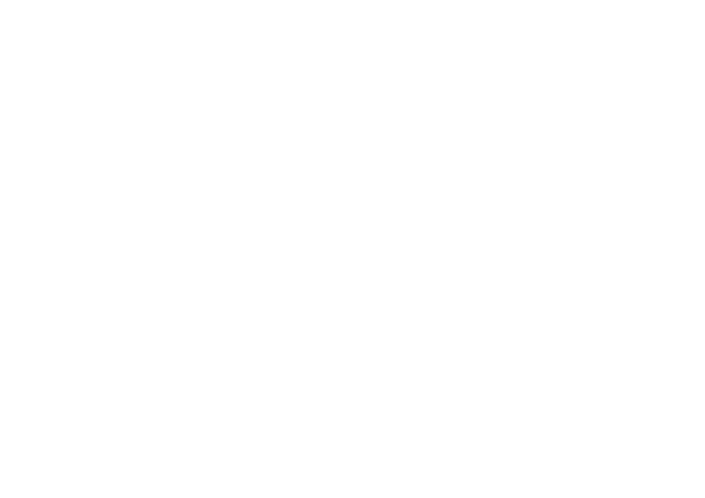
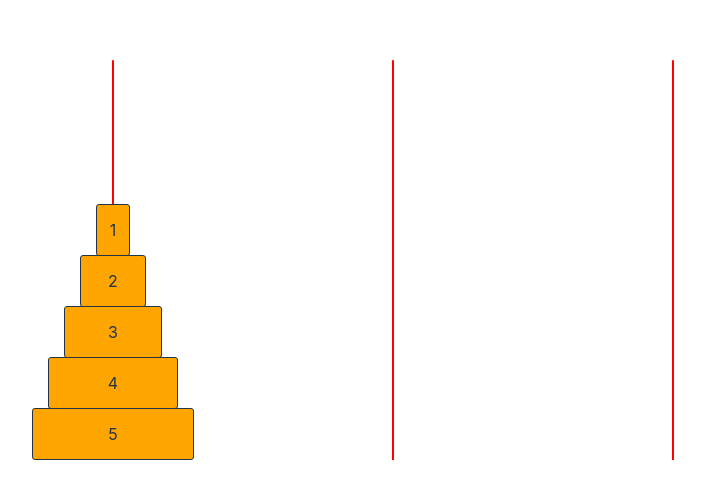
Before and after one commit to omarBaldi/tower_hanoi, a React (Vite) app: page / in a window 1280 px wide. Shown: the part 140-638 px from the top of the page, without its empty margins (247-952 px from the left). Built offline with nearby package versions, Linux system fonts and the light colour scheme.

Commit message:
Rendered hanoi towers and items + applied style

```diff
--- a/src/App.tsx
+++ b/src/App.tsx
@@ -17,7 +17,10 @@
       [string, number[]][]
     >((acc, key: number) => {
       const towerKey = `tower-${key}`;
-      const towerKeyValue: [string, number[]] = [towerKey, key === 0 ? [] : []];
+      const towerKeyValue: [string, number[]] = [
+        towerKey,
+        key === 0 ? [...Array(5)].map((_, index: number) => 5 - index) : [],
+      ];
 
       return [...acc, towerKeyValue];
     }, []);
@@ -25,7 +28,65 @@
     setTowers(new Map(initialStateTowers));
   }, []);
 
-  return <div className='App'></div>;
+  return (
+    <div className='App'>
+      <div
+        style={{
+          display: 'grid',
+          gridTemplateColumns: `repeat(${DEFAULT_NUMBER_TOWERS}, minmax(200px, 200px))`,
+          gap: '5rem',
+        }}
+      >
+        {[...towers].map(([towerId, towerItems]: [string, number[]], _: number) => {
+          return (
+            <div key={towerId} style={{ display: 'flex', justifyContent: 'center' }}>
+              <div
+                className='towerStick'
+                style={{
+                  height: '400px',
+                  width: '2px',
+                  backgroundColor: 'red',
+                  borderTopRightRadius: '3px',
+                  borderTopLeftRadius: '3px',
+                  position: 'relative',
+                }}
+              >
+                {towerItems.map((item: number, index: number) => {
+                  return (
+                    <div
+                      key={`item-${item}-towerId-${towerId}`}
+                      style={{
+                        height: '50px',
+                        width: `calc(${item} * 2rem)`,
+                        backgroundColor: 'orange',
+                        borderRadius: '3px',
+                        border: '1px solid',
+                        position: 'absolute',
+                        //* the bottom position will be calculated
+                        //* using the item height (50px) + the border px
+                        //* value multiplied by the element index
+                        //* in order to stack them on top of another
+                        bottom: `calc(((50px + 1px) * ${index}))`,
+                        left: '50%',
+                        //? no need to use translate (only X or Y)
+                        transform: 'translate(-50%, 0)',
+                        cursor: 'pointer',
+                        display: 'flex',
+                        justifyContent: 'center',
+                        alignItems: 'center',
+                      }}
+                    >
+                      {item}
+                    </div>
+                  );
+                })}
+              </div>
+            </div>
+          );
+        })}
+      </div>
+    </div>
+  );
 }
 
 export default App;
```
